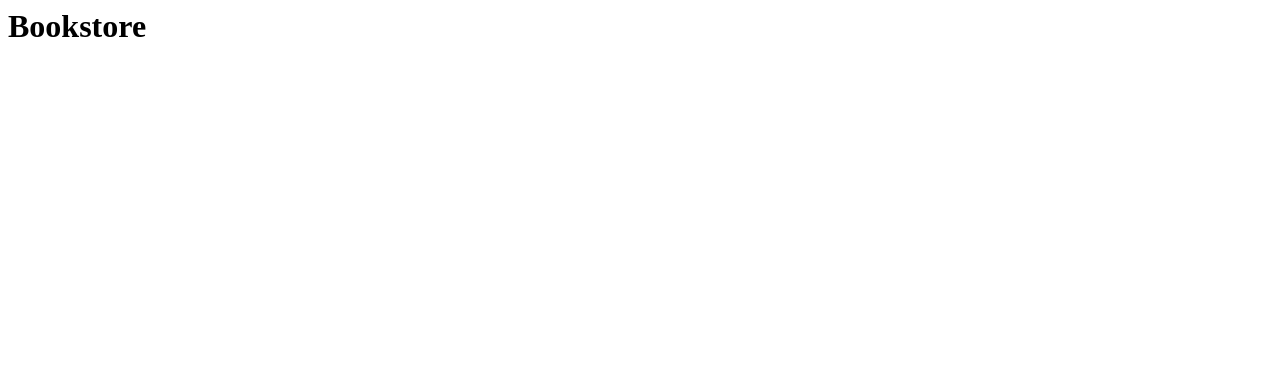
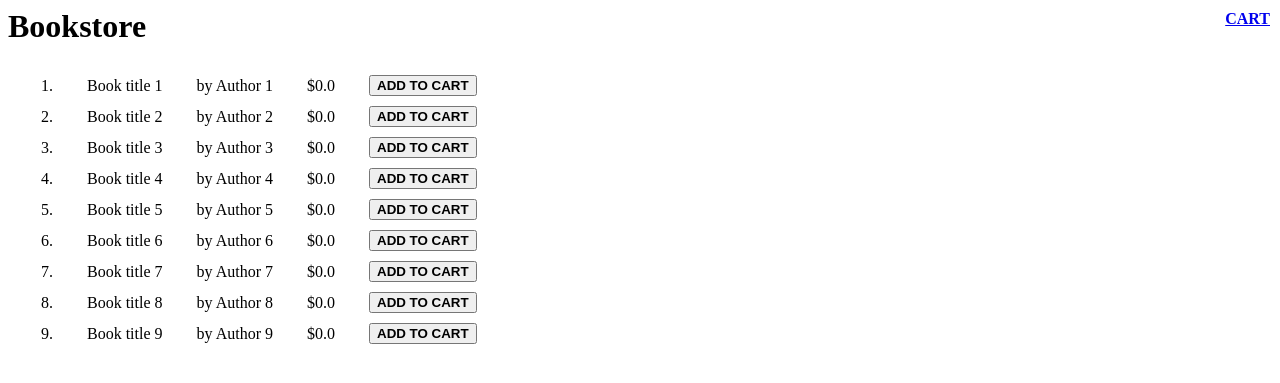
Before and after one commit to carmartdev/MyLibrary, a Django app: page / in a window 1280 px wide. Before the commit the part shown is almost empty. Shown: the top 383 px of the page. Run offline with Django 3.2, Linux system fonts and the light colour scheme.

Commit message:
add naive implementation for home page

```diff
--- a/features/steps/bookstore.py
+++ b/features/steps/bookstore.py
@@ -19,7 +19,10 @@ def she_see_book_catalog_on_main_page(context):
 
 @when("Betty clicks «add to cart» button near 1st book")
 def add_to_cart_1st_book(context):
-    raise NotImplementedError("STEP: When Betty clicks «add to cart» button near 1st book")
+    table = context.browser.find_element_by_id("id_book_catalog")
+    rows = table.find_elements_by_tag_name("tr")
+    path = ".//button"
+    rows[0].find_element_by_xpath(".//button").click()
 
 @then("popup appears saying that book was added to her cart")
 def popup_book_added_to_the_cart_is_shown(context):
--- a/store/templates/home.html
+++ b/store/templates/home.html
@@ -4,5 +4,31 @@
     </head>
     <body>
         <h1>Bookstore</h1>
+        <a id="id_cart" title="Shopping Cart" class="uppercase" href="cart">Cart</a>
+        <table id="id_book_catalog">
+            {% for book in books %}
+                <tr>
+                    <td>{{ forloop.counter }}.</td>
+                    <td>{{ book.title }}</td>
+                    <td>by {{ book.author }}</td>
+                    <td>${{ book.price }}</td>
+                    <td><button type="button" class="uppercase" onclick="location.href='{{ forloop.counter }}'">add to cart</button></td>
+                </tr>
+            {% endfor %}
+        </table>
     </body>
 </html>
+<style type="text/css">
+    #id_cart {
+        position: absolute;
+        top: 10px;
+        right: 10px;
+    }
+    .uppercase {
+        font-weight: bold;
+        text-transform: uppercase;"
+    }
+    table {
+        border-spacing: 2em .5em;
+    }
+</style>
--- a/store/views.py
+++ b/store/views.py
@@ -1,4 +1,9 @@
 from django.shortcuts import render
+from django.template import Context
 
 def home_page(request):
-    return render(request, 'home.html')
+    books = [Context(dict(title=f"Book title {i}",
+                          author=f"Author {i}",
+                          price=0.0))
+             for i in range(1, 10)]
+    return render(request, "home.html", {"books": books})
```
